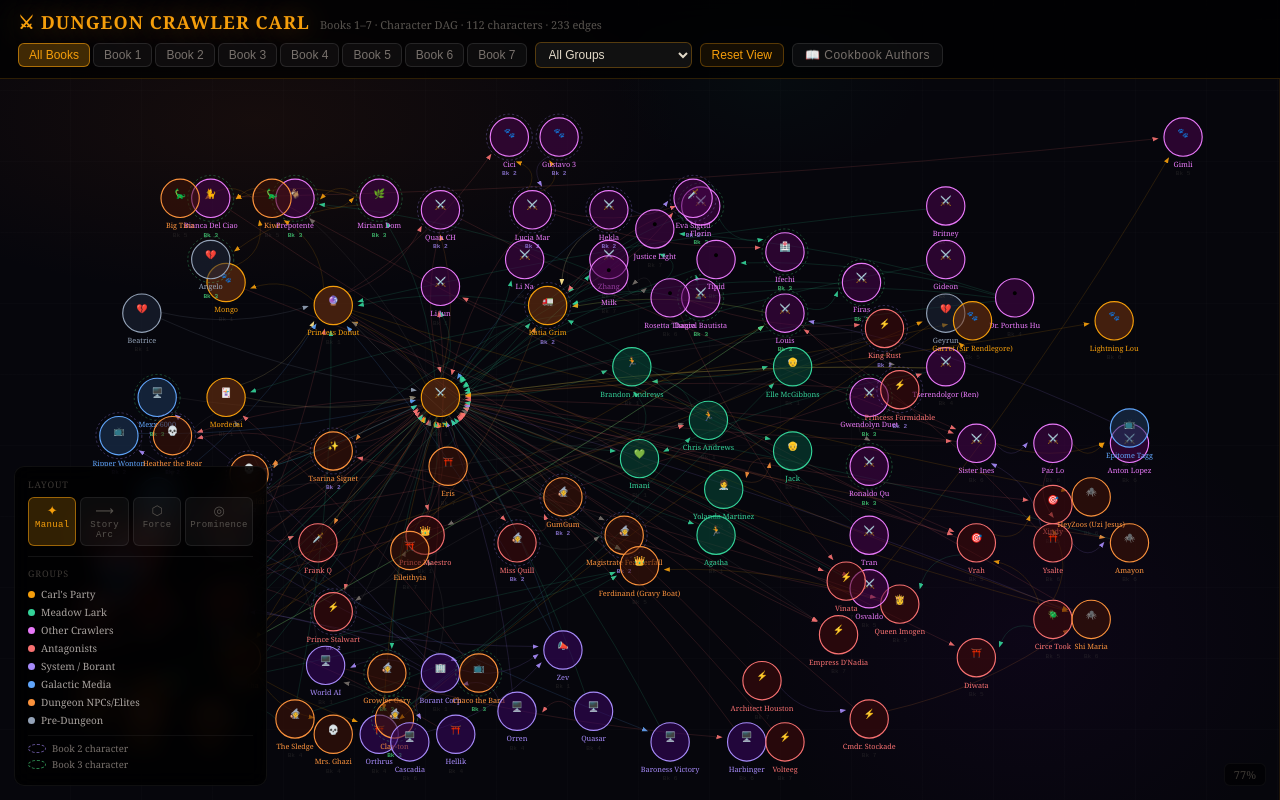
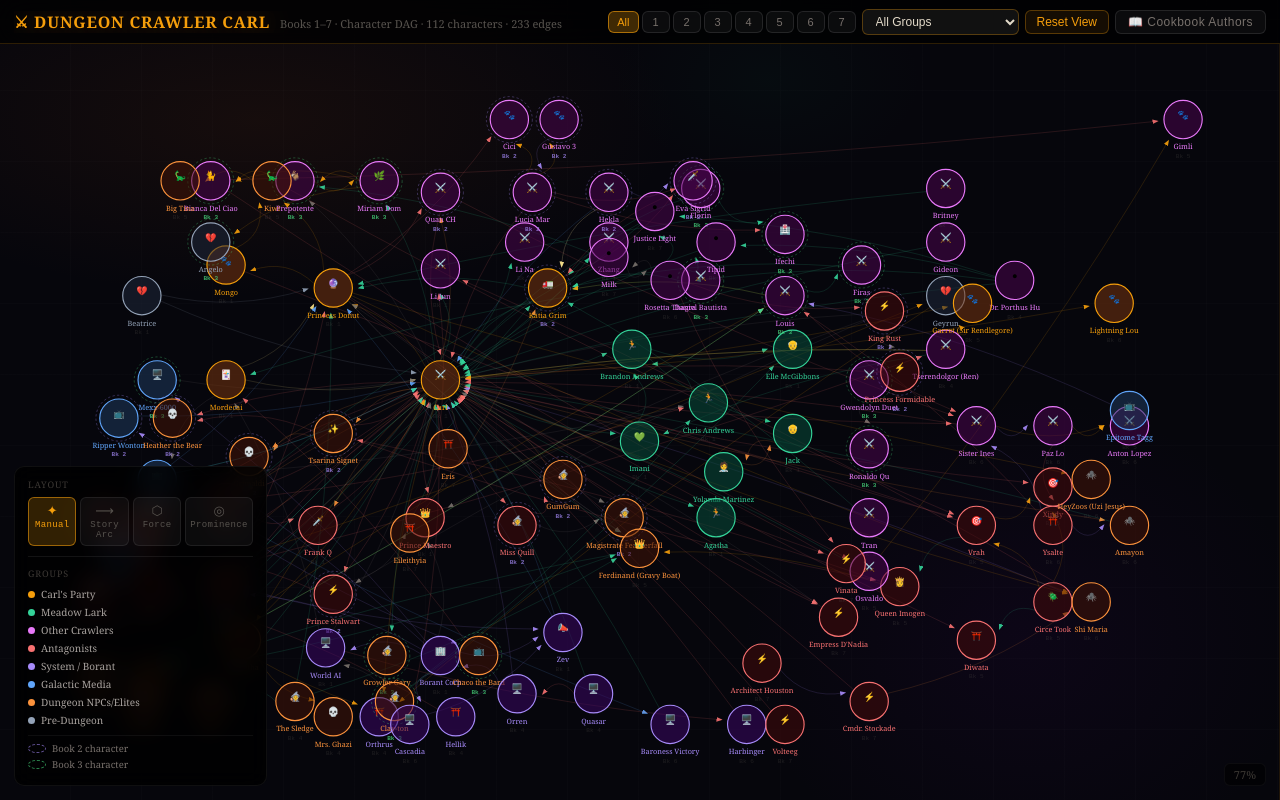
Before and after one commit to jhancock1229/dcc-dag, a React (Vite) app: page / in a window 1280 px wide. Built offline with nearby package versions, Linux system fonts and the light colour scheme.

Commit message:
fix edges of screen

```diff
--- a/src/App.jsx
+++ b/src/App.jsx
@@ -526,17 +526,17 @@
       {/* Top bar */}
       <div style={{
         display: "flex", alignItems: "center", justifyContent: "space-between",
-        padding: "10px 18px", borderBottom: "1px solid rgba(245,158,11,0.18)",
+        padding: "8px 14px", borderBottom: "1px solid rgba(245,158,11,0.18)",
         background: "rgba(0,0,0,0.7)", backdropFilter: "blur(14px)",
-        zIndex: 50, flexShrink: 0, flexWrap: "wrap", gap: 8,
+        zIndex: 50, flexShrink: 0, gap: 8, minHeight: 44, overflow: "hidden",
       }}>
-        <div>
-          <span style={{ fontSize: 18, fontWeight: 700, color: "#f59e0b", letterSpacing: "0.06em", textShadow: "0 0 28px rgba(245,158,11,0.5)" }}>
+        <div style={{ flexShrink: 1, overflow: "hidden", whiteSpace: "nowrap" }}>
+          <span style={{ fontSize: 16, fontWeight: 700, color: "#f59e0b", letterSpacing: "0.05em", textShadow: "0 0 28px rgba(245,158,11,0.5)" }}>
             ⚔ DUNGEON CRAWLER CARL
           </span>
           <span className="dag-subtitle" style={{ marginLeft: 10, fontSize: 11, color: "#57534e" }}>Books 1–7 · Character DAG · {NODES.length} characters · {EDGES.length} edges</span>
         </div>
-        <div style={{ display: "flex", gap: 8, alignItems: "center", flexWrap: "wrap" }}>
+        <div style={{ display: "flex", gap: 6, alignItems: "center", flexShrink: 0 }}>
           {page === "dag" && <>
             <div style={{ display: "flex", gap: 3 }}>
               {["ALL","1","2","3","4","5","6","7"].map(b => (
@@ -545,9 +545,9 @@
                     background: filterBook === b ? "rgba(245,158,11,0.25)" : "rgba(255,255,255,0.04)",
                     border: filterBook === b ? "1px solid rgba(245,158,11,0.6)" : "1px solid rgba(255,255,255,0.1)",
                     borderRadius: 6, color: filterBook === b ? "#f59e0b" : "#78716c",
-                    padding: "4px 10px", fontSize: 12, cursor: "pointer",
+                    padding: "4px 8px", fontSize: 11, cursor: "pointer", minWidth: 28, textAlign: "center",
                   }}>
-                  {b === "ALL" ? "All Books" : `Book ${b}`}
+                  {b === "ALL" ? "All" : b}
                 </button>
               ))}
             </div>
@@ -724,7 +724,7 @@
           position: "absolute", bottom: 14, left: 14,
           background: "rgba(0,0,0,0.82)", backdropFilter: "blur(10px)",
           border: "1px solid rgba(255,255,255,0.06)", borderRadius: 10, padding: "11px 13px",
-          minWidth: 168,
+          minWidth: 168, maxHeight: "calc(100vh - 80px)", overflowY: "auto",
         }}>
           {/* Layout toggle */}
           <div style={{ marginBottom: 10, paddingBottom: 10, borderBottom: "1px solid rgba(255,255,255,0.07)" }}>
```
